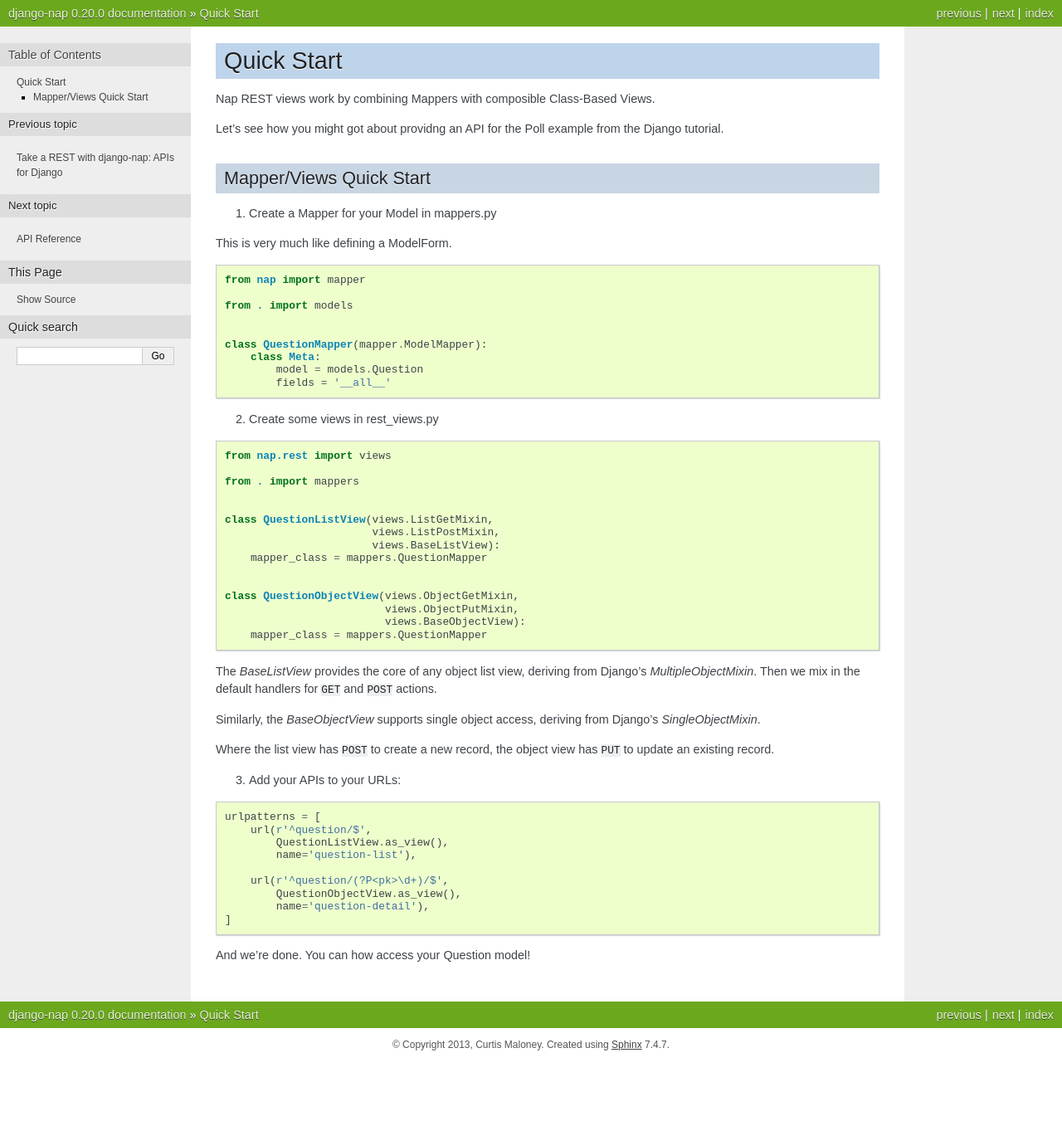
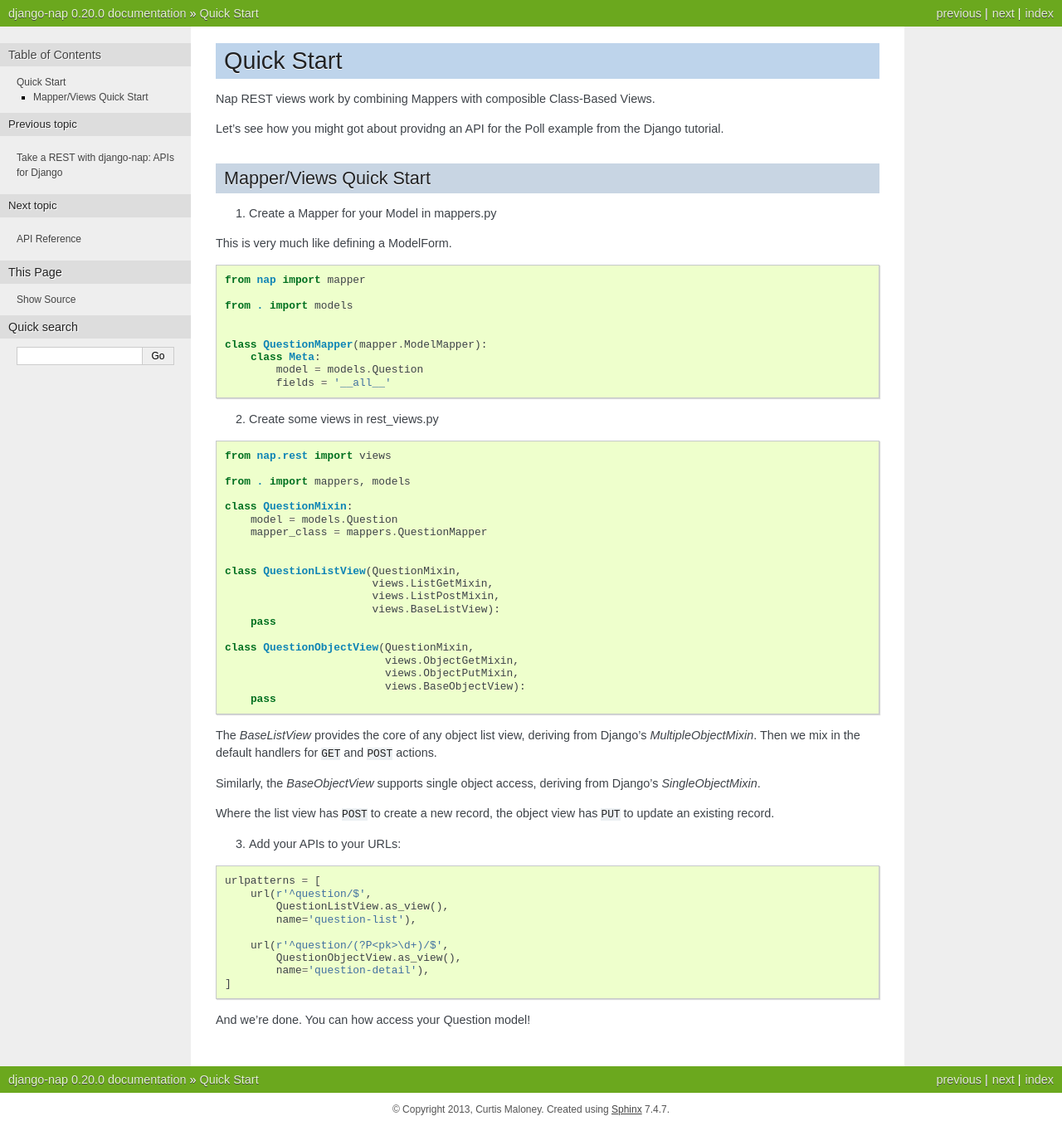
Before and after one commit to funkybob/django-nap, a Sphinx documentation site: the page built from docs/quickstart.rst, in a window 1280 px wide. Shown: the whole page at 83% size. Built offline with Sphinx 7.4.7, drawn with Linux system fonts in a browser that asks for light colours; before the commit the page ends 1279 px from its top, so only the background shows below that.

Commit message:
Work on updating docs

```diff
--- a/docs/index.rst
+++ b/docs/index.rst
@@ -43,7 +43,6 @@ Contents:
    rest/index
    rpc/index
    extras/index
-   testing
    tutorial/index
    examples
    changelog
--- a/docs/mapper/mapper.rst
+++ b/docs/mapper/mapper.rst
@@ -2,7 +2,8 @@
 Mapper API
 ==========
 
-All properties and methods are prefixed with _ to avoid polluting the namespace for your public fields.
+All properties and methods are prefixed with _ to avoid polluting the
+namespace for your public fields.
 
 .. class:: Mapper(obj=None, \**kwargs)
 
--- a/docs/quickstart.rst
+++ b/docs/quickstart.rst
@@ -31,19 +31,24 @@ This is very much like defining a ModelForm.
 
     from nap.rest import views
 
-    from . import mappers
+    from . import mappers, models
 
-
-    class QuestionListView(views.ListGetMixin,
-                           views.ListPostMixin,
-                           views.BaseListView):
+    class QuestionMixin:
+        model = models.Question
         mapper_class = mappers.QuestionMapper
 
 
-    class QuestionObjectView(views.ObjectGetMixin,
+    class QuestionListView(QuestionMixin,
+                           views.ListGetMixin,
+                           views.ListPostMixin,
+                           views.BaseListView):
+        pass
+
+    class QuestionObjectView(QuestionMixin,
+                             views.ObjectGetMixin,
                              views.ObjectPutMixin,
                              views.BaseObjectView):
-        mapper_class = mappers.QuestionMapper
+        pass
 
 The `BaseListView` provides the core of any object list view, deriving from
 Django's `MultipleObjectMixin`.  Then we mix in the default handlers for
```
Also changed, not shown: docs/mapper/index.rst (+30 -32 lines), docs/testing.rst (deleted, +0 -23 lines).
